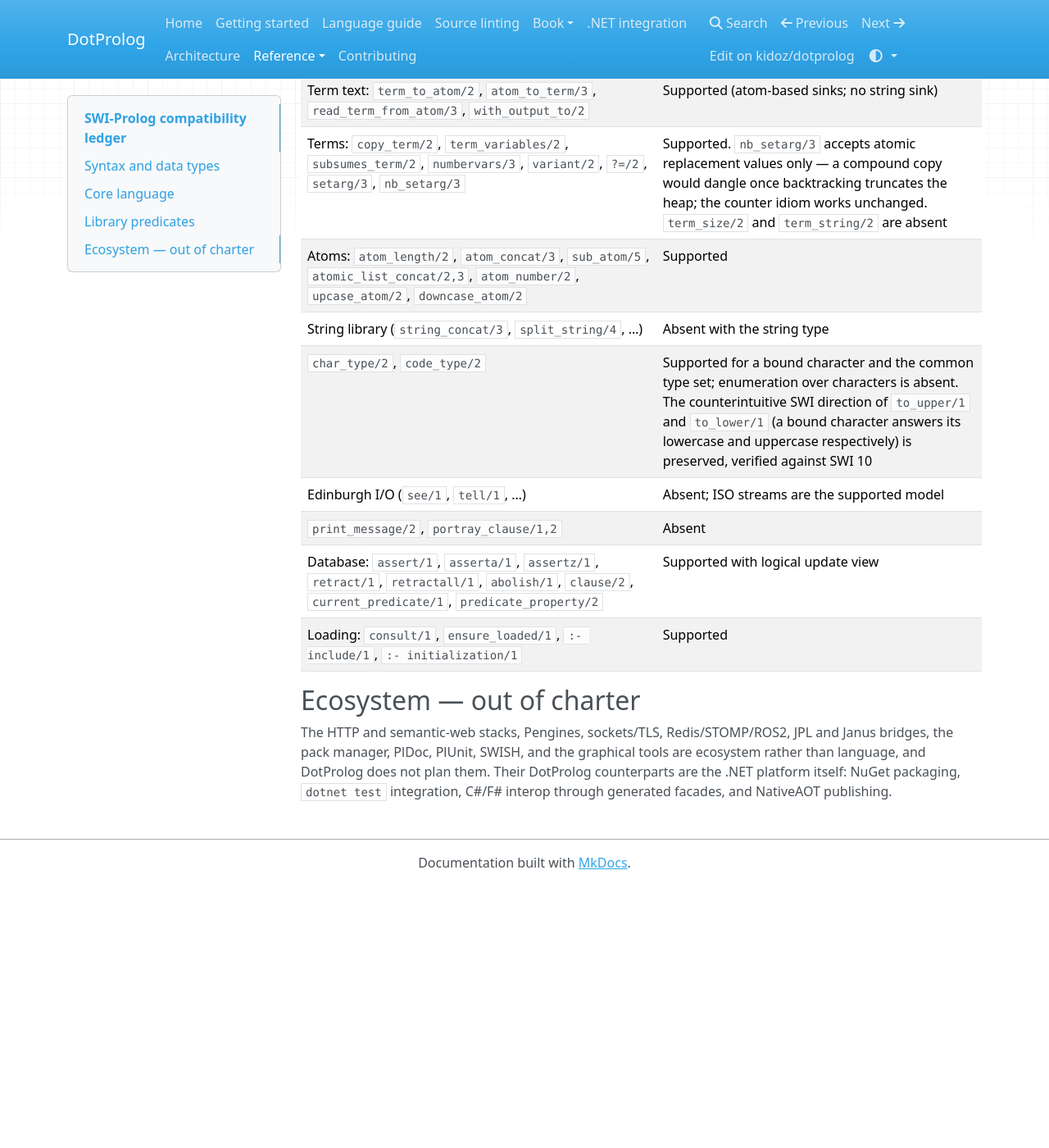
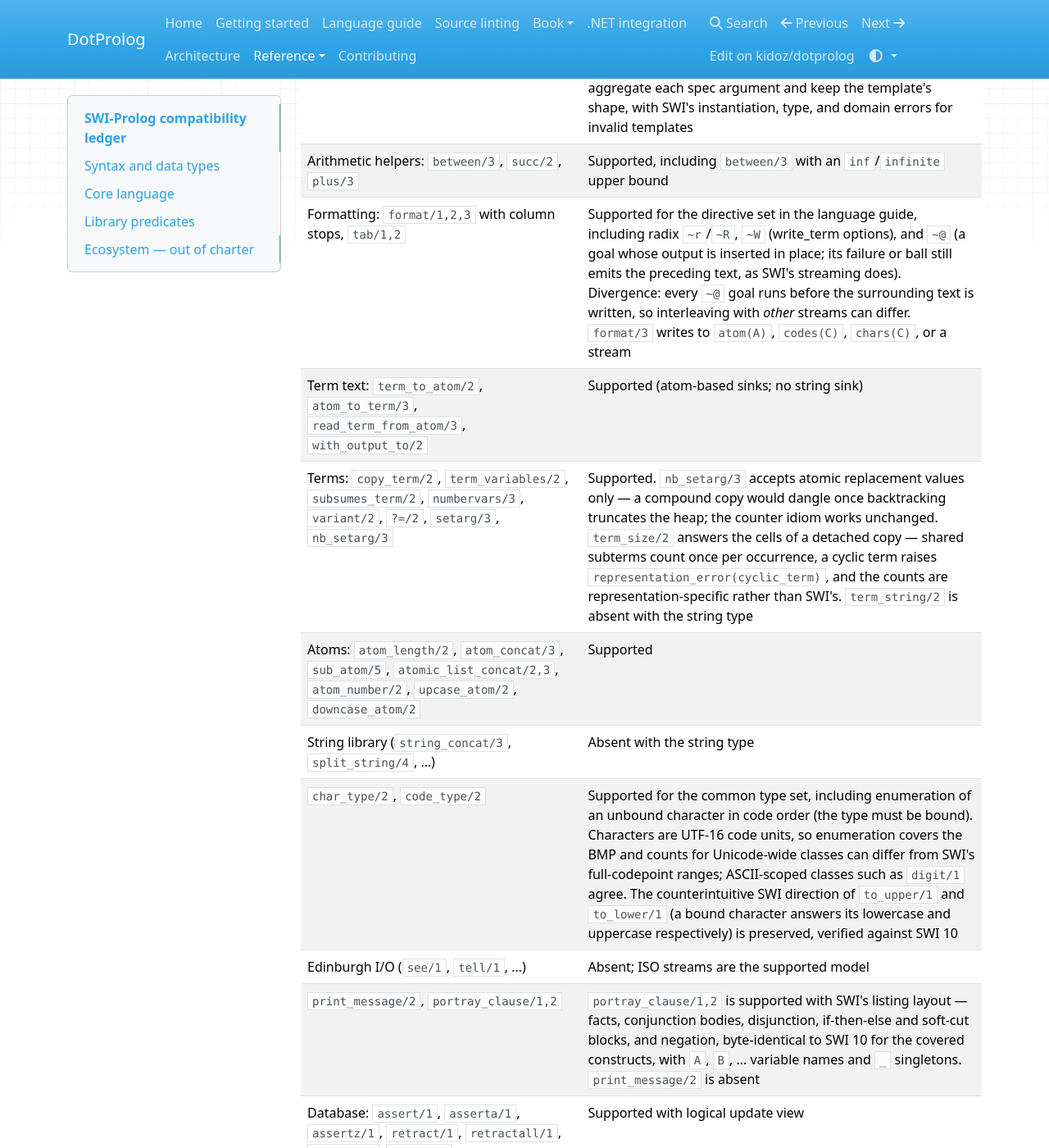
Before and after one commit to kidoz/dotprolog, an MkDocs documentation site: the page built from docs/reference/swi-compatibility.md, in a window 1280 px wide and 1400 px high, scrolled down 3677 px. Shown: the whole window at 82% size. Built offline with MkDocs 1.6.1, drawn with Linux system fonts in a browser that asks for light colours; nearby versions of some CDN libraries; before the commit the page ends 4757 px from its top, so only the background shows below that; some of the changed text lies outside the part shown.

```diff
--- a/docs/reference/swi-compatibility.md
+++ b/docs/reference/swi-compatibility.md
@@ -54,18 +54,18 @@ a corpus of ledger goals against SWI-Prolog itself and asserts the outputs agree
 | `library(pairs)` | Supported: `pairs_keys_values/3`, `pairs_keys/2`, `pairs_values/2`, `transpose_pairs/2` |
 | Sorting: `msort/2`, `sort/4`, `predsort/3`, `keysort/2` | Supported |
 | `library(error)`: `must_be/2`, `is_of_type/2`, `instantiation_error/1`, `uninstantiation_error/1`, `type_error/2`, `domain_error/2`, `existence_error/2`, `permission_error/3`, `representation_error/1`, `resource_error/1`, `syntax_error/1` | Supported. The error split follows SWI's `is_not/2`; the type table covers the non-string types. List-typed failures report the requested type name (`chars`) rather than SWI's parametric `list(char)` |
-| `library(assoc)`: `empty_assoc/1`, `put_assoc/4`, `get_assoc/3`, `list_to_assoc/2`, `ord_list_to_assoc/2`, `assoc_to_list/2`, `assoc_to_keys/2`, `assoc_to_values/2`, `min_assoc/3`, `max_assoc/3`, `del_assoc/4` | Supported, as AVL trees. `foldl/4..6` over assocs is absent |
+| `library(assoc)`: `empty_assoc/1`, `is_assoc/1`, `put_assoc/4`, `get_assoc/3`, `get_assoc/5`, `gen_assoc/3`, `list_to_assoc/2`, `ord_list_to_assoc/2`, `assoc_to_list/2`, `assoc_to_keys/2`, `assoc_to_values/2`, `min_assoc/3`, `max_assoc/3`, `map_assoc/2,3`, `del_assoc/4`, `del_min_assoc/4`, `del_max_assoc/4` | Supported, as AVL trees — the full exported surface of SWI's `library(assoc)` |
 | `library(ordsets)`: `list_to_ord_set/2`, `ord_empty/1`, `ord_memberchk/2`, `ord_subset/2`, `ord_disjoint/2`, `ord_seteq/2`, `ord_union/3`, `ord_intersection/3`, `ord_subtract/3`, `ord_symdiff/3`, `ord_add_element/3`, `ord_del_element/3`, `ord_union/2`, `ord_intersection/2` | Supported |
-| All-solutions: `findall/3,4`, `bagof/3`, `setof/3`, `forall/2`, `aggregate_all/3,4`, `aggregate/3,4` | Supported for the simple specs `count`, `count/1`, `bag/1`, `set/1`, `sum/1`, `max/1`, `min/1` and the witnessed `max/2`, `min/2`, which compare arithmetically, keep the first solution on a tie, and answer `max(Value, Witness)` / `min(Value, Witness)`; SWI's compound templates such as `r(sum(X), count)` are absent |
+| All-solutions: `findall/3,4`, `bagof/3`, `setof/3`, `forall/2`, `aggregate_all/3,4`, `aggregate/3,4` | Supported for the simple specs `count`, `count/1`, `bag/1`, `set/1`, `sum/1`, `max/1`, `min/1` and the witnessed `max/2`, `min/2`, which compare arithmetically, keep the first solution on a tie, and answer `max(Value, Witness)` / `min(Value, Witness)`. Compound templates such as `r(sum(X), count)` aggregate each spec argument and keep the template's shape, with SWI's instantiation, type, and domain errors for invalid templates |
 | Arithmetic helpers: `between/3`, `succ/2`, `plus/3` | Supported, including `between/3` with an `inf`/`infinite` upper bound |
-| Formatting: `format/1,2,3` with column stops, `tab/1,2` | Supported for the directive set in the language guide, including radix `~r`/`~R`; `~@` and `~W` are absent. `format/3` writes to `atom(A)`, `codes(C)`, `chars(C)`, or a stream |
+| Formatting: `format/1,2,3` with column stops, `tab/1,2` | Supported for the directive set in the language guide, including radix `~r`/`~R`, `~W` (write_term options), and `~@` (a goal whose output is inserted in place; its failure or ball still emits the preceding text, as SWI's streaming does). Divergence: every `~@` goal runs before the surrounding text is written, so interleaving with *other* streams can differ. `format/3` writes to `atom(A)`, `codes(C)`, `chars(C)`, or a stream |
 | Term text: `term_to_atom/2`, `atom_to_term/3`, `read_term_from_atom/3`, `with_output_to/2` | Supported (atom-based sinks; no string sink) |
-| Terms: `copy_term/2`, `term_variables/2`, `subsumes_term/2`, `numbervars/3`, `variant/2`, `?=/2`, `setarg/3`, `nb_setarg/3` | Supported. `nb_setarg/3` accepts atomic replacement values only — a compound copy would dangle once backtracking truncates the heap; the counter idiom works unchanged. `term_size/2` and `term_string/2` are absent |
+| Terms: `copy_term/2`, `term_variables/2`, `subsumes_term/2`, `numbervars/3`, `variant/2`, `?=/2`, `setarg/3`, `nb_setarg/3` | Supported. `nb_setarg/3` accepts atomic replacement values only — a compound copy would dangle once backtracking truncates the heap; the counter idiom works unchanged. `term_size/2` answers the cells of a detached copy — shared subterms count once per occurrence, a cyclic term raises `representation_error(cyclic_term)`, and the counts are representation-specific rather than SWI's. `term_string/2` is absent with the string type |
 | Atoms: `atom_length/2`, `atom_concat/3`, `sub_atom/5`, `atomic_list_concat/2,3`, `atom_number/2`, `upcase_atom/2`, `downcase_atom/2` | Supported |
 | String library (`string_concat/3`, `split_string/4`, …) | Absent with the string type |
-| `char_type/2`, `code_type/2` | Supported for a bound character and the common type set; enumeration over characters is absent. The counterintuitive SWI direction of `to_upper/1` and `to_lower/1` (a bound character answers its lowercase and uppercase respectively) is preserved, verified against SWI 10 |
+| `char_type/2`, `code_type/2` | Supported for the common type set, including enumeration of an unbound character in code order (the type must be bound). Characters are UTF-16 code units, so enumeration covers the BMP and counts for Unicode-wide classes can differ from SWI's full-codepoint ranges; ASCII-scoped classes such as `digit/1` agree. The counterintuitive SWI direction of `to_upper/1` and `to_lower/1` (a bound character answers its lowercase and uppercase respectively) is preserved, verified against SWI 10 |
 | Edinburgh I/O (`see/1`, `tell/1`, …) | Absent; ISO streams are the supported model |
-| `print_message/2`, `portray_clause/1,2` | Absent |
+| `print_message/2`, `portray_clause/1,2` | `portray_clause/1,2` is supported with SWI's listing layout — facts, conjunction bodies, disjunction, if-then-else and soft-cut blocks, and negation, byte-identical to SWI 10 for the covered constructs, with `A`, `B`, ... variable names and `_` singletons. `print_message/2` is absent |
 | Database: `assert/1`, `asserta/1`, `assertz/1`, `retract/1`, `retractall/1`, `abolish/1`, `clause/2`, `current_predicate/1`, `predicate_property/2` | Supported with logical update view |
 | Loading: `consult/1`, `ensure_loaded/1`, `:- include/1`, `:- initialization/1` | Supported |
 
```
Also changed, not shown: CHANGELOG.md (+20 -0 lines).
